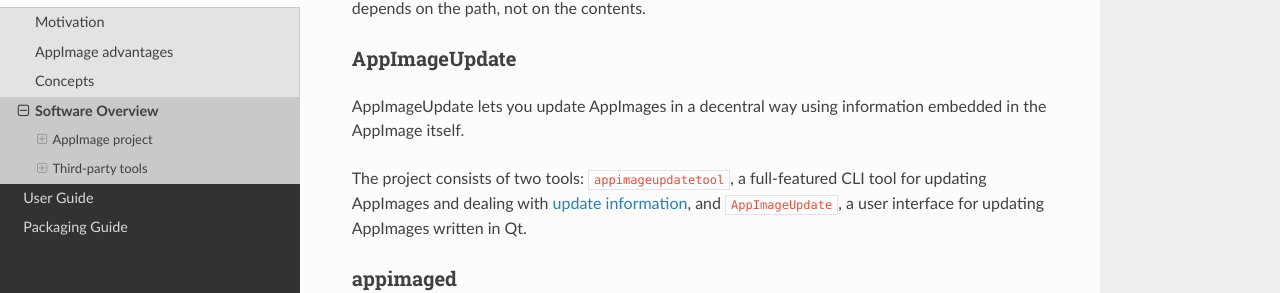
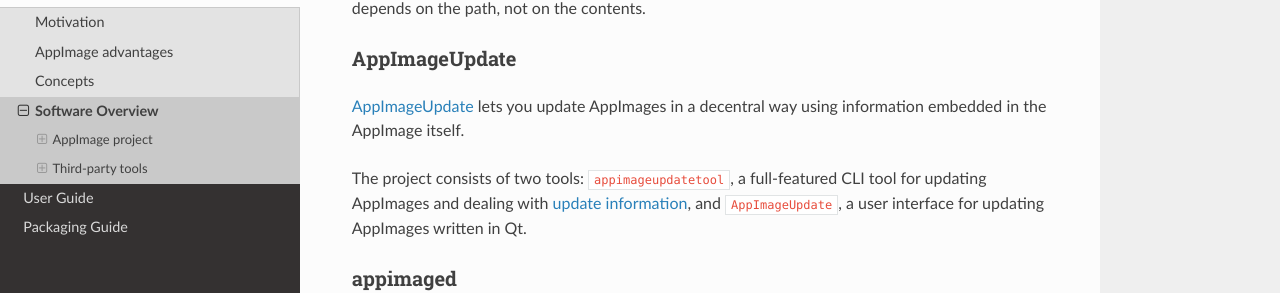
Before and after one commit to AppImage/docs.appimage.org, a Sphinx documentation site: the page built from source/introduction/software-overview.rst, in a window 1280 px wide and 900 px high, scrolled down 1710 px. Shown: the part 161-454 px from the top of the window. Built offline with Sphinx 7.4.7 and the Read the Docs theme 2.0.0, drawn with Linux system fonts in a browser that asks for light colours.

```diff
--- a/source/introduction/software-overview.rst
+++ b/source/introduction/software-overview.rst
@@ -72,12 +72,11 @@ Calculates the MD5 digest used for desktop integration purposes for a given AppI
 AppImageUpdate
 --------------
 
-AppImageUpdate lets you update AppImages in a decentral way using information embedded in the AppImage itself.
+AppImageUpdate_ lets you update AppImages in a decentral way using information embedded in the AppImage itself.
 
 The project consists of two tools: :code:`appimageupdatetool`, a full-featured CLI tool for updating AppImages and dealing with `update information`_, and :code:`AppImageUpdate`, a user interface for updating AppImages written in Qt.
 
 .. _AppImageUpdate: https://github.com/AppImage/AppImageUpdate
-
 .. _update information: https://github.com/AppImage/AppImageSpec/blob/master/draft.md\#update-information
 
 
```
